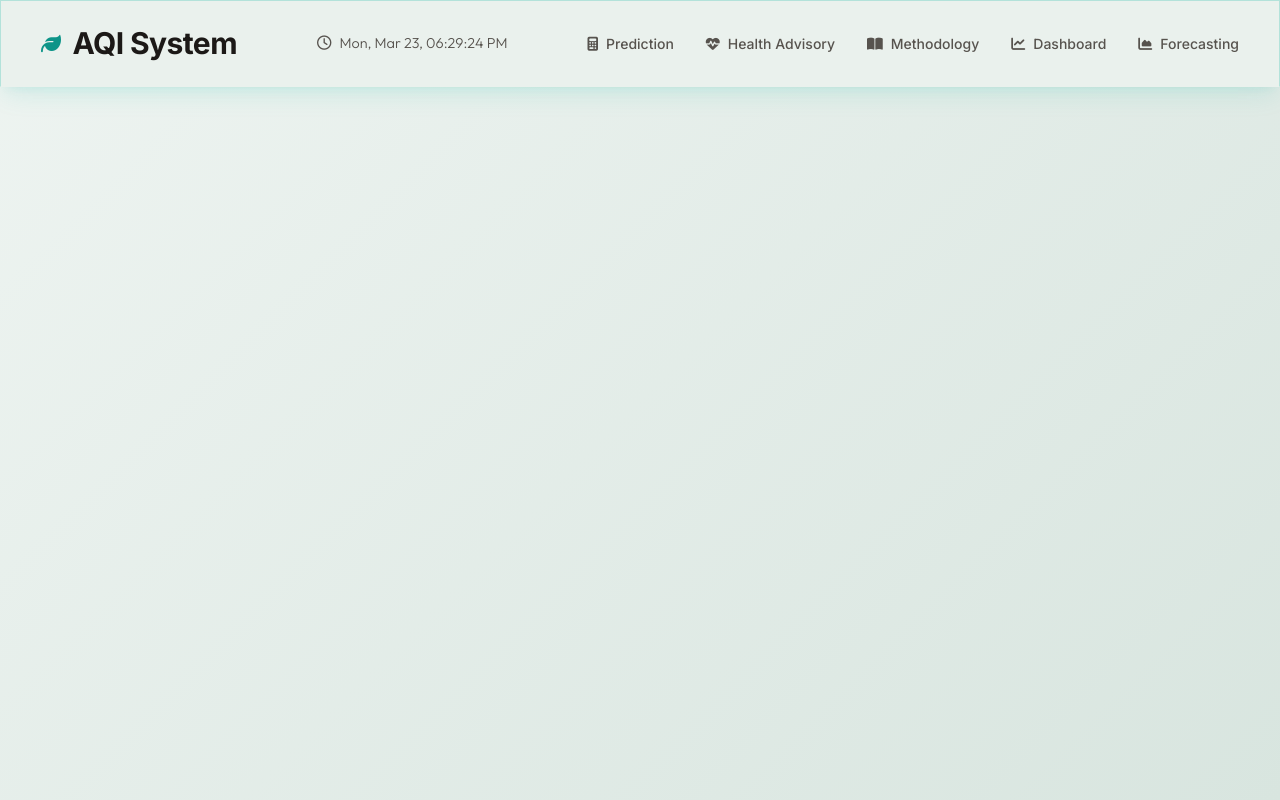
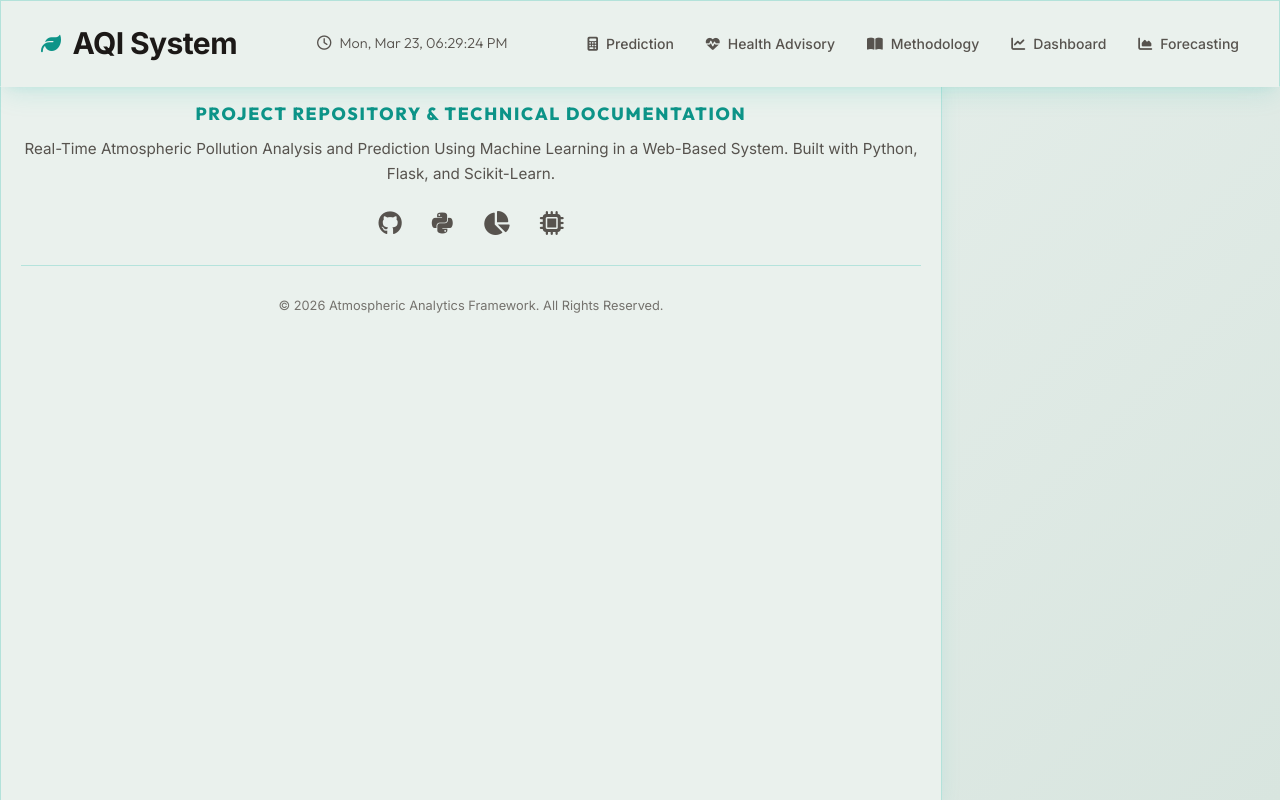
Before and after one commit to Suhail-45/AQI_Project, a Flask app: template templates/layout.html in a window 1280 px wide. Run offline with Flask 3, Linux system fonts and the light colour scheme; the template is opened without the code that fills it, so the values that code supplies are empty; parts of the project's set-up code (start-up, migrations or seed data) failed here and were passed over.

Commit message:
Add files via upload

```diff
--- a/templates/layout.html
+++ b/templates/layout.html
@@ -41,6 +41,27 @@
         <main class="content-area">
             {% block content %}{% endblock %}
         </main>
+
+        <footer class="glass-panel" style="margin-top: 60px; padding: 40px 20px; text-align: center; border-radius: 20px 20px 0 0; border-bottom: none;">
+            <div style="max-width: 900px; margin: 0 auto;">
+                <h3 style="font-family: 'Outfit', sans-serif; font-weight: 700; color: var(--accent); margin-bottom: 10px; font-size: 1.1rem; text-transform: uppercase; letter-spacing: 0.1em;">
+                    Project Repository & Technical Documentation
+                </h3>
+                <p style="font-size: 0.95rem; color: var(--text-secondary); margin-bottom: 25px; line-height: 1.6;">
+                    Real-Time Atmospheric Pollution Analysis and Prediction Using Machine Learning in a Web-Based System. Built with Python, Flask, and Scikit-Learn.
+                </p>
+                <div style="display: flex; justify-content: center; gap: 30px; font-size: 1.5rem; color: var(--text-secondary);">
+                    <i class="fa-brands fa-github" style="cursor: pointer;" title="GitHub Repository"></i>
+                    <i class="fa-brands fa-python" title="Python Core"></i>
+                    <i class="fa-solid fa-chart-pie" title="Data Analytics"></i>
+                    <i class="fa-solid fa-microchip" title="ML Inference"></i>
+                </div>
+                <hr style="border: none; border-top: 1px solid var(--glass-border); margin: 30px 0;">
+                <p style="font-size: 0.8rem; color: var(--text-secondary); opacity: 0.8;">
+                    &copy; 2026 Atmospheric Analytics Framework. All Rights Reserved.
+                </p>
+            </div>
+        </footer>
     </div>
 
     <script>
```
Also changed, not shown: templates/dashboard.html (+9 -4 lines).
